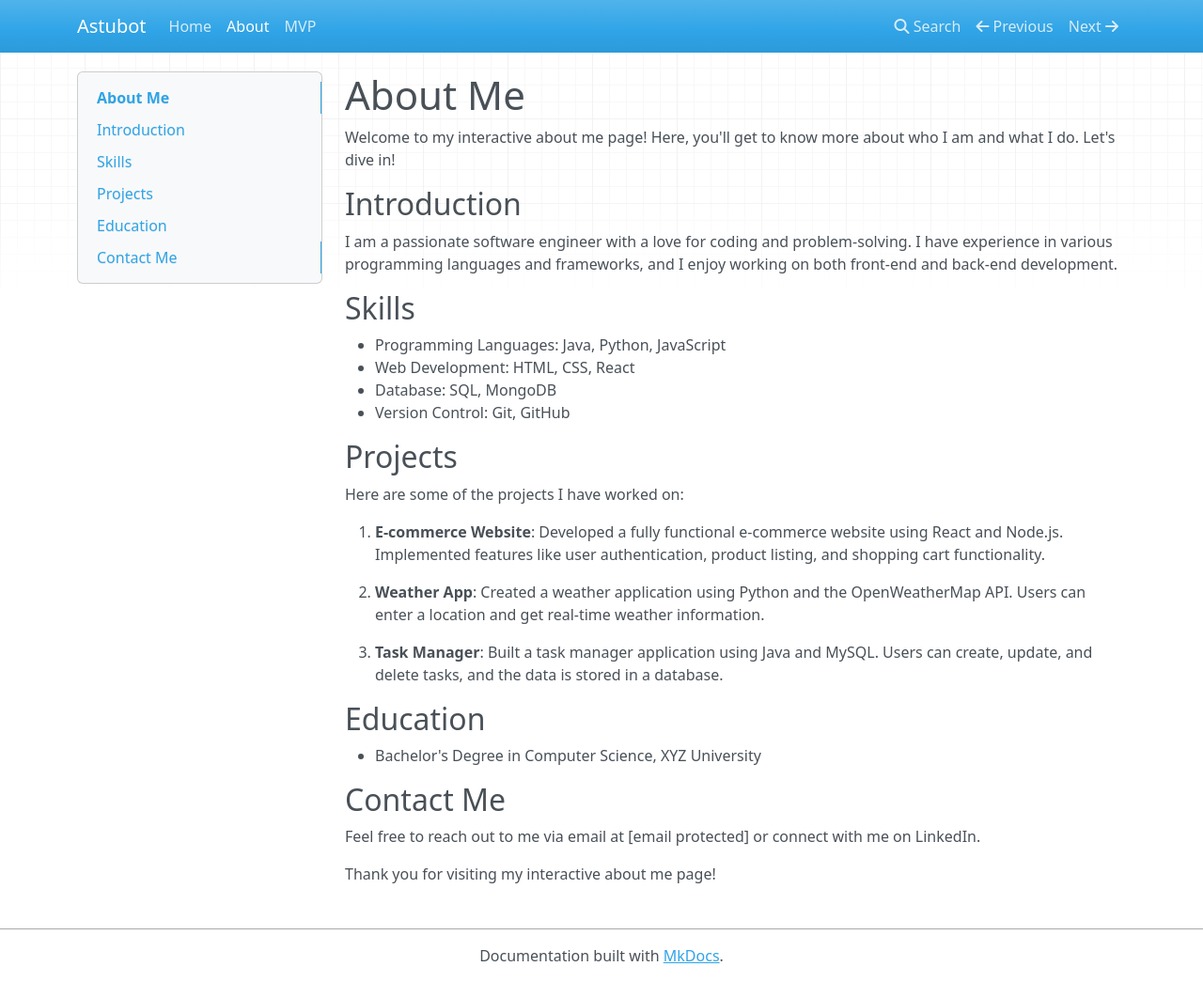
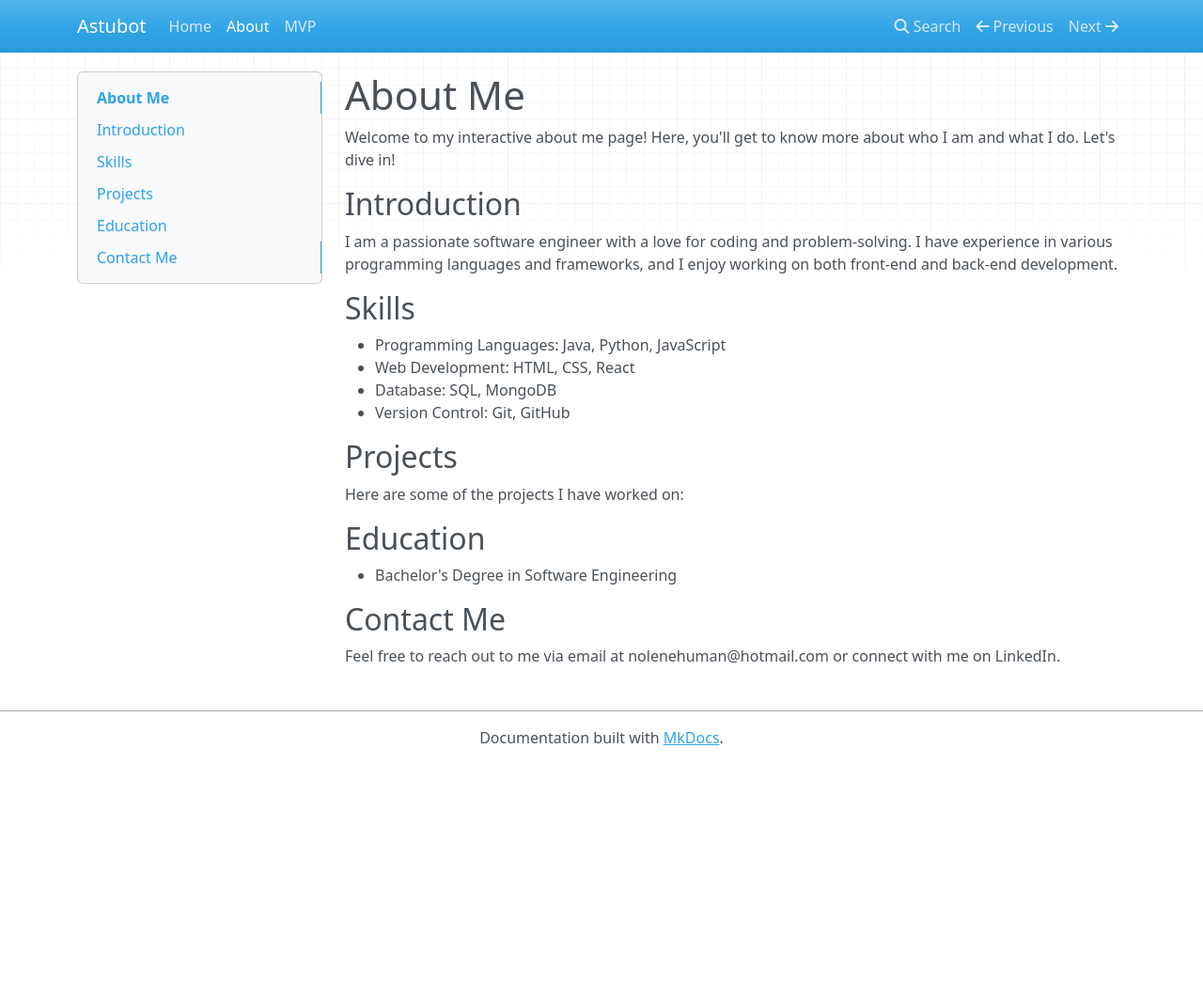
Before and after one commit to Nolene-Human/astobot.github.io, an MkDocs documentation site: the page built from docs/about.md, in a window 1280 px wide and 1045 px high. Shown: the whole window at 94% size. Built offline with MkDocs 1.6.1, drawn with Linux system fonts in a browser that asks for light colours; nearby versions of some CDN libraries.

Commit message:
update about page

```diff
--- a/docs/about.md
+++ b/docs/about.md
@@ -17,18 +17,11 @@ I am a passionate software engineer with a love for coding and problem-solving.
 
 Here are some of the projects I have worked on:
 
-1. **E-commerce Website**: Developed a fully functional e-commerce website using React and Node.js. Implemented features like user authentication, product listing, and shopping cart functionality.
-
-2. **Weather App**: Created a weather application using Python and the OpenWeatherMap API. Users can enter a location and get real-time weather information.
-
-3. **Task Manager**: Built a task manager application using Java and MySQL. Users can create, update, and delete tasks, and the data is stored in a database.
 
 ## Education
 
-- Bachelor's Degree in Computer Science, XYZ University
+- Bachelor's Degree in Software Engineering
 
 ## Contact Me
 
-Feel free to reach out to me via email at [email protected] or connect with me on LinkedIn.
-
-Thank you for visiting my interactive about me page!
+Feel free to reach out to me via email at nolenehuman@hotmail.com or connect with me on LinkedIn.
```
